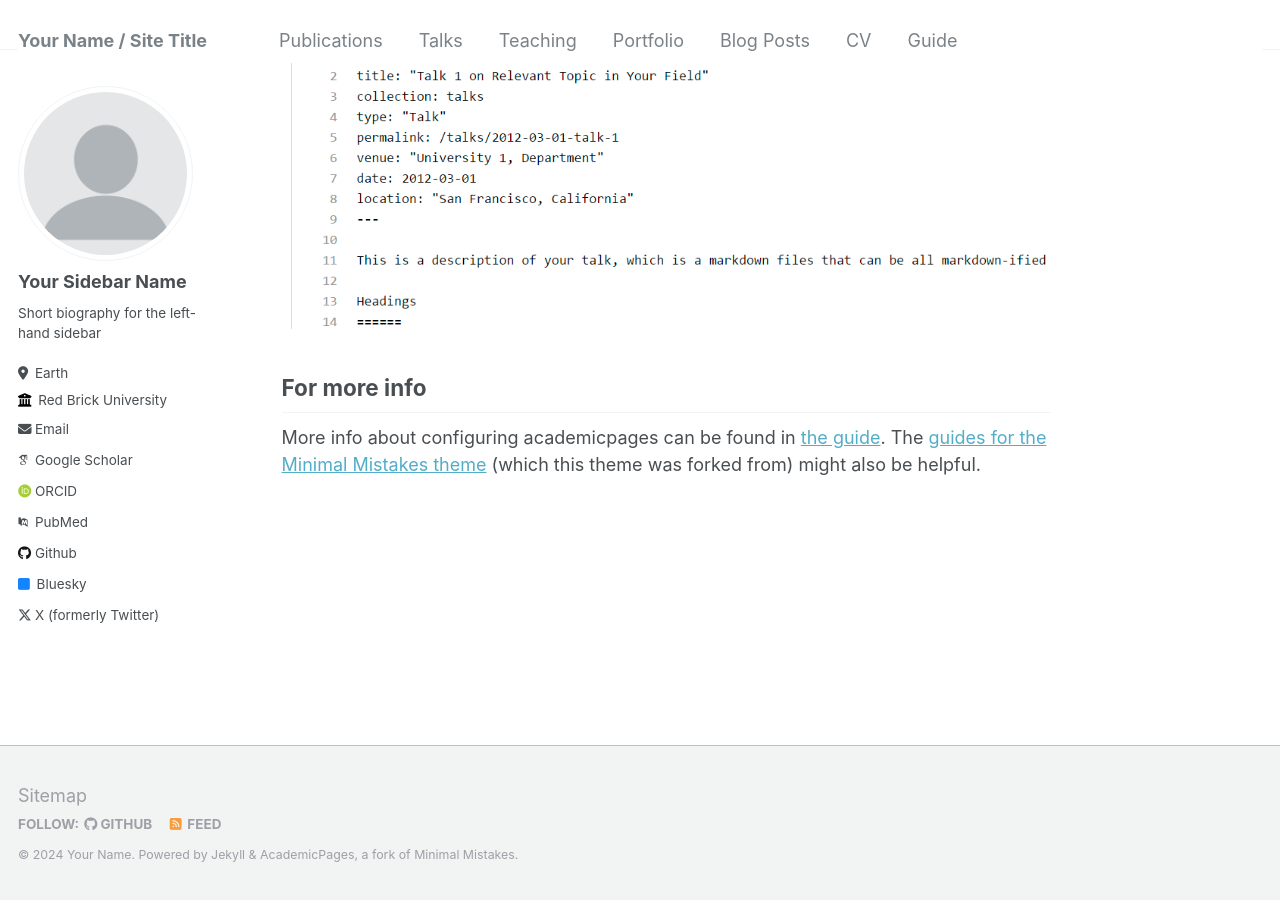
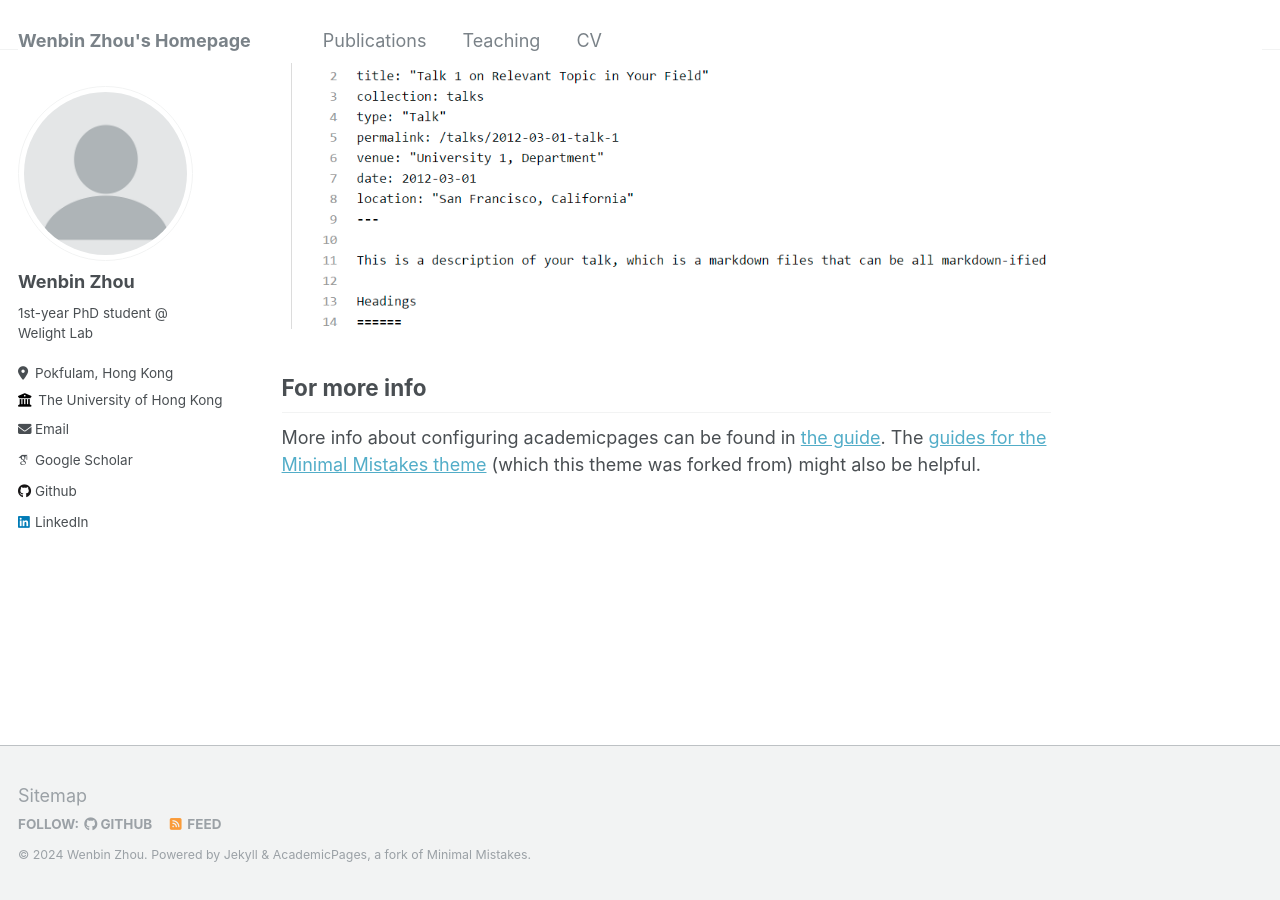
Before and after one commit to zhou-wb/wenbin1, a Jekyll site: the page built from _pages/about.md, in a window 1280 px wide and 900 px high, scrolled down 2640 px. Built offline with Jekyll 4.4.1, drawn with Linux system fonts in a browser that asks for light colours; some web fonts are replaced.

```diff
--- a/_config.yml
+++ b/_config.yml
@@ -8,13 +8,13 @@
 
 # Basic Site Settings
 locale                   : "en-US"
-title                    : "Your Name / Site Title"
+title                    : "Wenbin Zhou's Homepage"
 title_separator          : "-"
-name                     : &name "Your Name"
-description              : &description "personal description"
-url                      : https://academicpages.github.io # the base hostname & protocol for your site e.g. "https://mmistakes.github.io"
+name                     : &name "Wenbin Zhou"
+description              : &description "lalala"
+url                      : https://hku.welight.fun/wenbin # the base hostname & protocol for your site e.g. "https://mmistakes.github.io"
 baseurl                  : "" # the subpath of your site, e.g. "/blog"
-repository               : "academicpages/academicpages.github.io"
+repository               : "zhou-wb/zhou-wb.github.io"
 
 # Site Author - The following control what appear as part of the author content on the side bar.
 #               If a field is blank the icon and link will not appear, otherwise it will be shown.
@@ -22,32 +22,32 @@ repository               : "academicpages/academicpages.github.io"
 author:
   # Biographic information
   avatar           : "profile.png"
-  name             : "Your Sidebar Name"
+  name             : "Wenbin Zhou"
   pronouns         : # example: "she/her"
-  bio              : "Short biography for the left-hand sidebar"
-  location         : "Earth"
-  employer         : "Red Brick University"
+  bio              : "1st-year PhD student @ Welight Lab"
+  location         : "Pokfulam, Hong Kong"
+  employer         : "The University of Hong Kong"
   uri              : # URL
-  email            : "none@example.org"
+  email            : "zhouwb@connect.hku.hk"
 
   # Academic websites
   arxiv            : # URL - Update with the correct link to your profile
-  googlescholar    : "https://scholar.google.com/citations?user=PS_CX0AAAAAJ"
+  googlescholar    : "https://scholar.google.com/citations?user=FUBRsOoAAAAJ"
   impactstory      : # URL
-  orcid            : "http://orcid.org/yourorcidurl"
-  pubmed           : "https://www.ncbi.nlm.nih.gov/pubmed/?term=john+snow"
+  orcid            : #"http://orcid.org/yourorcidurl"
+  pubmed           : #"https://www.ncbi.nlm.nih.gov/pubmed/?term=john+snow"
   researchgate     : # URL
 
   # Repositories and software development
   bitbucket        : # Username - Update with your username on the site
   codepen          : # Username
   dribbble         : # Username
-  github           : "academicpages"
+  github           : "zhou-wb"
   kaggle           : # Username
   stackoverflow    : # User number or user number and name (i.e., use "1" or "1/jeff-atwood")
 
   # Social media
-  bluesky          : "bsky.app" # Replace this with you Bluesky username
+  bluesky          : #"bsky.app" # Replace this with you Bluesky username
   facebook         : # Username
   flickr           : # Username
   foursquare       : # Username
@@ -56,7 +56,7 @@ author:
   keybase          : # Username
   instagram        : # Username
   lastfm           : # Username
-  linkedin         : # Username
+  linkedin         : wenbin-zhou
   mastodon         : # URL
   medium           : # URL
   pinterest        : # Username
@@ -64,7 +64,7 @@ author:
   steam            : # Username
   telegram         : # URL
   tumblr           : # Username
-  twitter          : "UniofOxford"  # Replace this with your X / Twitter handle
+  twitter          : # "UniofOxford"  # Replace this with your X / Twitter handle
   vine             : # Username
   weibo            : # Username
   wikipedia        : # Username
@@ -205,12 +205,12 @@ collections:
   publications:
     output: true
     permalink: /:collection/:path/
-  portfolio:
-    output: true
-    permalink: /:collection/:path/
-  talks:
-    output: true
-    permalink: /:collection/:path/
+  # portfolio:
+  #   output: false
+  #   permalink: /:collection/:path/
+  # talks:
+  #   output: true
+  #   permalink: /:collection/:path/
 
 
 # Defaults
```
Also changed, not shown: _data/navigation.yml (+8 -8 lines).
